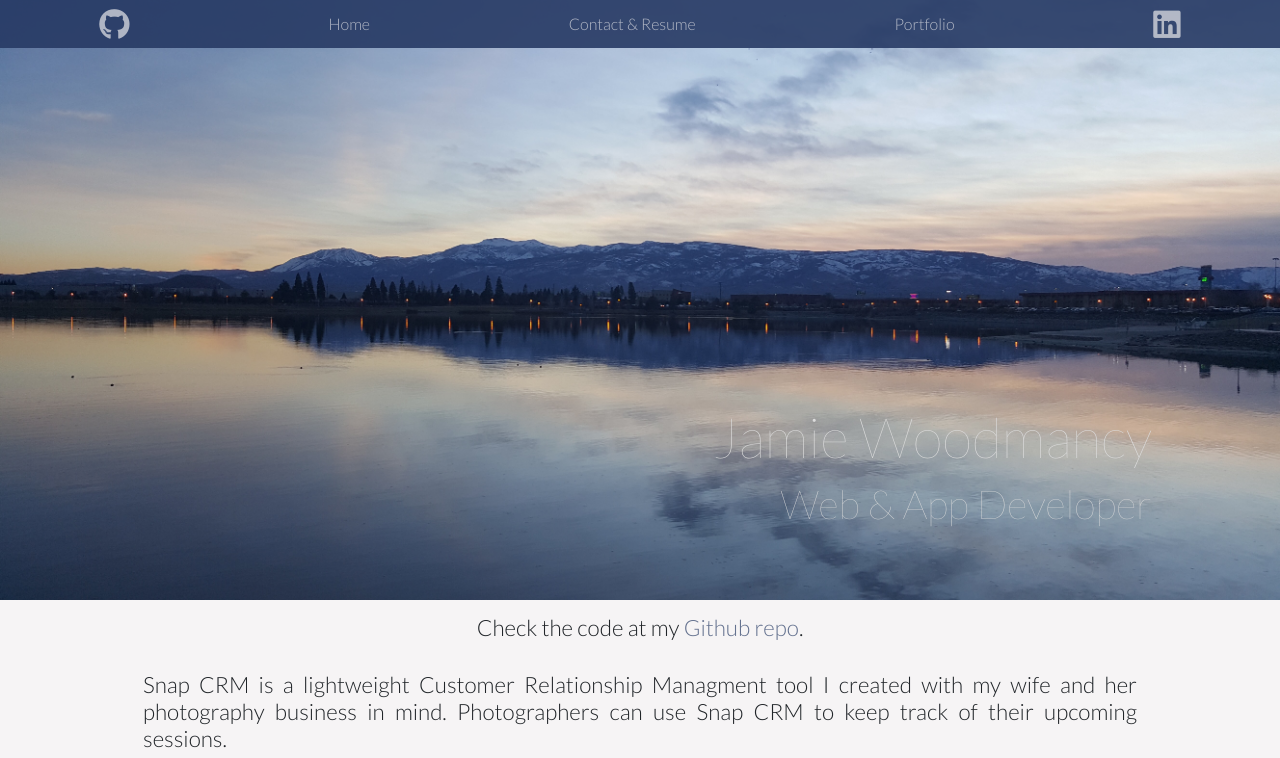
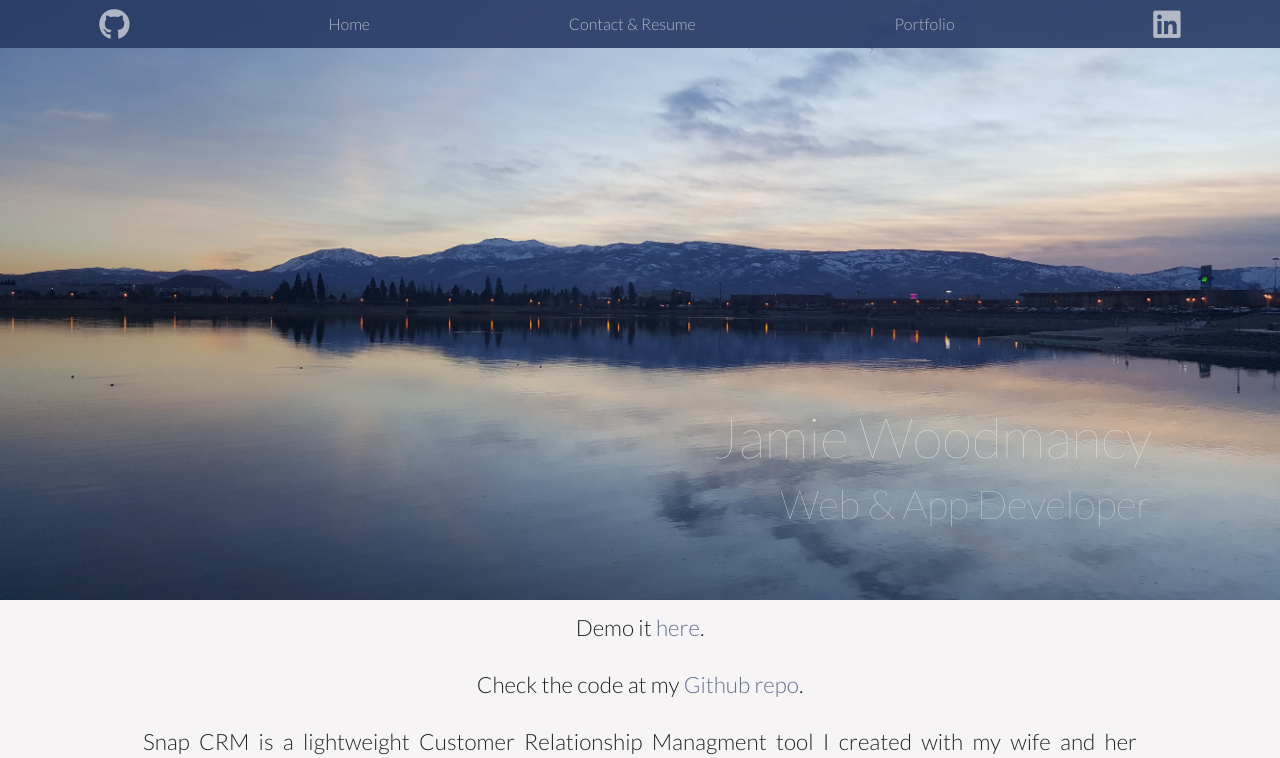
Before and after one commit to jamie29w/portfolio-website, a React (Create React App) app: page /snap-crm in a window 1280 px wide. Shown: the top 758 px of the page. Built offline with nearby package versions, Linux system fonts and the light colour scheme.

Commit message:
added demo back to Snap CRM after re-deploying

```diff
--- a/src/main/body/snap-crm/Component.js
+++ b/src/main/body/snap-crm/Component.js
@@ -27,17 +27,17 @@ export default function SnapCRMComponent() {
 
     return (
         <div style={styles.snapCRMView}>
-            {/* <h2 style={styles.headText}>
+            <h2 style={styles.headText}>
                 Demo it{" "}
                 <a
                     className="blueLinks"
-                    href="https://snap-crm.herokuapp.com/"
+                    href="https://snap-crm.now.sh"
                     target="_blank"
                     rel="noopener noreferrer">
                     here
                 </a>
                 .
-            </h2> */}
+            </h2>
             <h2 style={styles.headText}>
                 Check the code at my{" "}
                 <a
```
